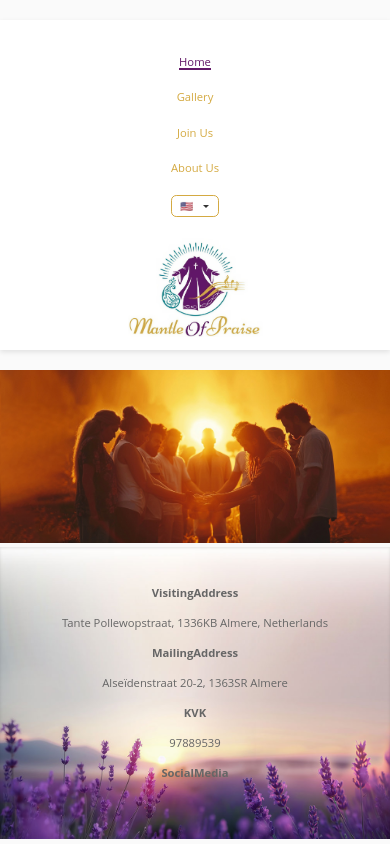
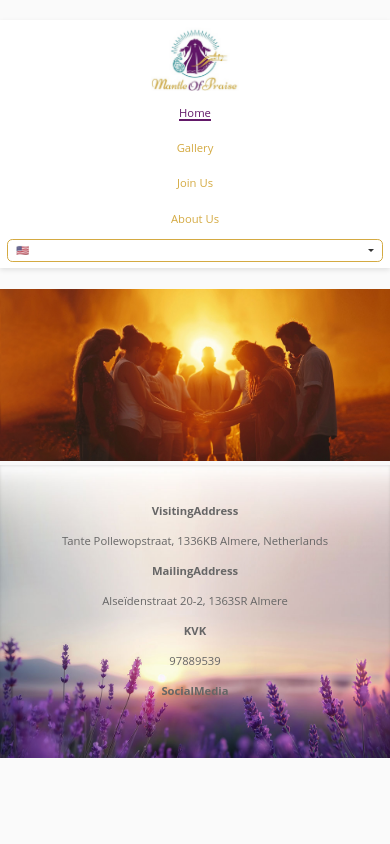
Before and after one commit to Melor-IT/mantleofpraise, a React (Create React App) app: page / in a window 390 px wide. Built offline with nearby package versions, Linux system fonts and the light colour scheme.

Commit message:
header styling chaeng

```diff
--- a/src/header.js
+++ b/src/header.js
@@ -5,7 +5,8 @@ const Header = ({ locale, setLocale }) => {
   const { formatMessage } = useIntl();
   return (
     <header>
-      <div className="header-left">
+      <div className="logo">
+        <img src="/images/MantleofPraise.jpeg" alt="Logo" className="logo-image" />
       </div>
       <nav className="nav-menu" aria-label="Main navigation">
         <NavLink to="/" className={({ isActive }) => (isActive ? "active" : "")}>
@@ -20,7 +21,8 @@ const Header = ({ locale, setLocale }) => {
         <NavLink to="/aboutUs" className={({ isActive }) => (isActive ? "active" : "")}>
           {formatMessage({ id: "aboutUs", defaultMessage: "About Us" })}
         </NavLink>
-        <select
+      </nav>
+       <select
           id="language-select"
           className="language-select"
           value={locale}
@@ -31,10 +33,6 @@ const Header = ({ locale, setLocale }) => {
           <option value="fa">🇮🇷</option>
           <option value="nl">🇳🇱</option>
         </select>
-      </nav>
-      <div className="header-right">
-        <img src="/images/MantleofPraise.jpeg" alt="Logo" className="logo-image" />
-      </div>
     </header>
   );
 };
--- a/src/style/main.css
+++ b/src/style/main.css
@@ -22,12 +22,12 @@ body, html, .app {
 /* ========== هدر ========== */
 header {
   width: 100%;
-  max-width: 1140px;
+  max-width: 50em;
   margin: 2.5em auto -10em;
-  padding: 1em;
+  padding: 0.5em;
   display: flex;
   align-items: center;
-  justify-content: space-between;
+  justify-content: space-evenly;
   gap: 1em;
   background-color: #fff;
   box-shadow: 0 2px 5px rgba(0, 0, 0, 0.1);
@@ -36,15 +36,14 @@ header {
   z-index: 10;
 }
 
-.header-left,
-.header-right {
+.logo {
   display: flex;
   align-items: center;
-  max-width: 16em;
+  max-width: 12em;
   width: 100%;
 }
 
-.header-right {
+.logo {
   max-width: 6.5em;
 }
 
@@ -173,21 +172,9 @@ footer {
 
 /* تبلت */
 @media (max-width: 1024px) {
-  header {
-    flex-wrap: wrap;
-    justify-content: center;
-    gap: 1.5em;
-    text-align: center;
-  }
-
   .nav-menu {
     flex-wrap: wrap;
     gap: 2em;
-  }
-
-  .header-left,
-  .header-right {
-    max-width: 12em;
   }
 
   .nav-menu a {
@@ -209,12 +196,7 @@ footer {
     flex-direction: column;
     align-items: center;
     margin: 1.5em auto;
-    padding: 1em 0.5em;
-  }
-
-  .header-left,
-  .header-right {
-    max-width: 10em;
+    padding:  0.5em;
   }
 
   .nav-menu {
```
